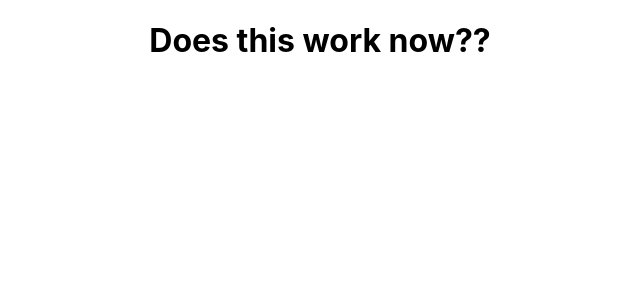
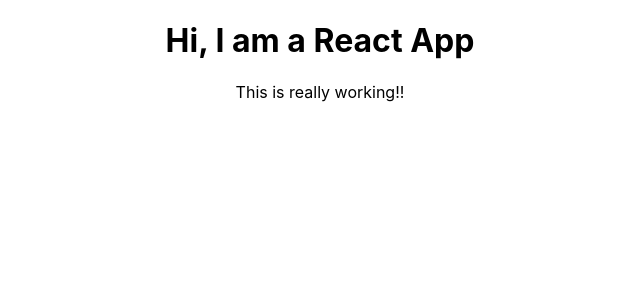
Before and after one commit to mohibullahkamal/myProject, a React (Create React App) app in the folder react-app/: page / in a window 1280 px wide. Shown: the top 300 px of the page, without its empty margins (320-960 px from the left). Built offline with nearby package versions, Linux system fonts and the light colour scheme.

Commit message:
Create Person.js file

```diff
--- a/react-app/src/App.js
+++ b/react-app/src/App.js
@@ -3,13 +3,13 @@
 
 class App extends Component {
   render() {
-    // return (
-    //   <div className="App">
-    //     <h1>Hi, I am a React App</h1>
-    //   </div>
-    // );
-
-    return React.createElement('div', {className: 'App'}, React.createElement('h1', null, 'Does this work now??'));
+    return (
+      <div className="App">
+        <h1>Hi, I am a React App</h1>
+        <p>This is really working!!</p>
+      </div>
+    );
+    // return React.createElement('div', {className: 'App'}, React.createElement('h1', null, 'Does this work now??'));
   }
 }
 
```
Also changed, not shown: react-app/src/Person/Person.js (added, +14 -0 lines), react-app/src/App.css (line endings or trailing spaces).
